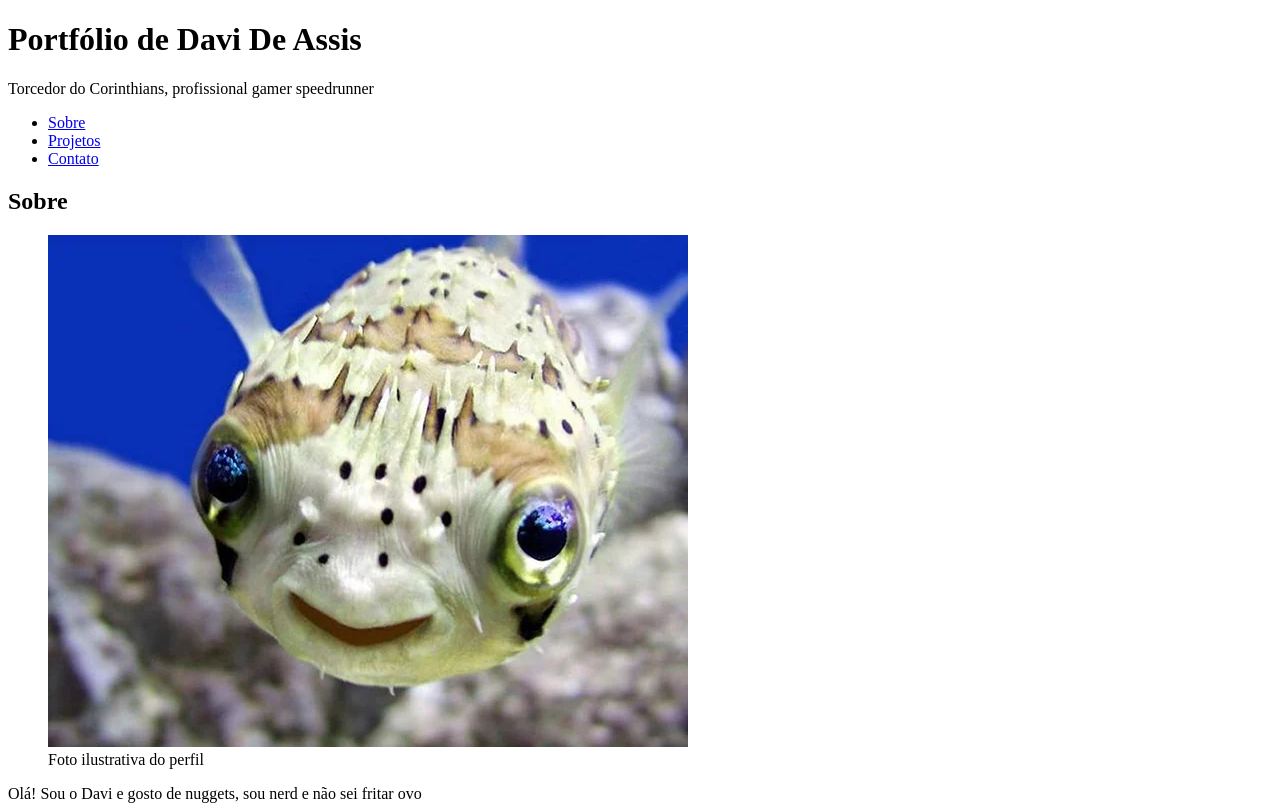
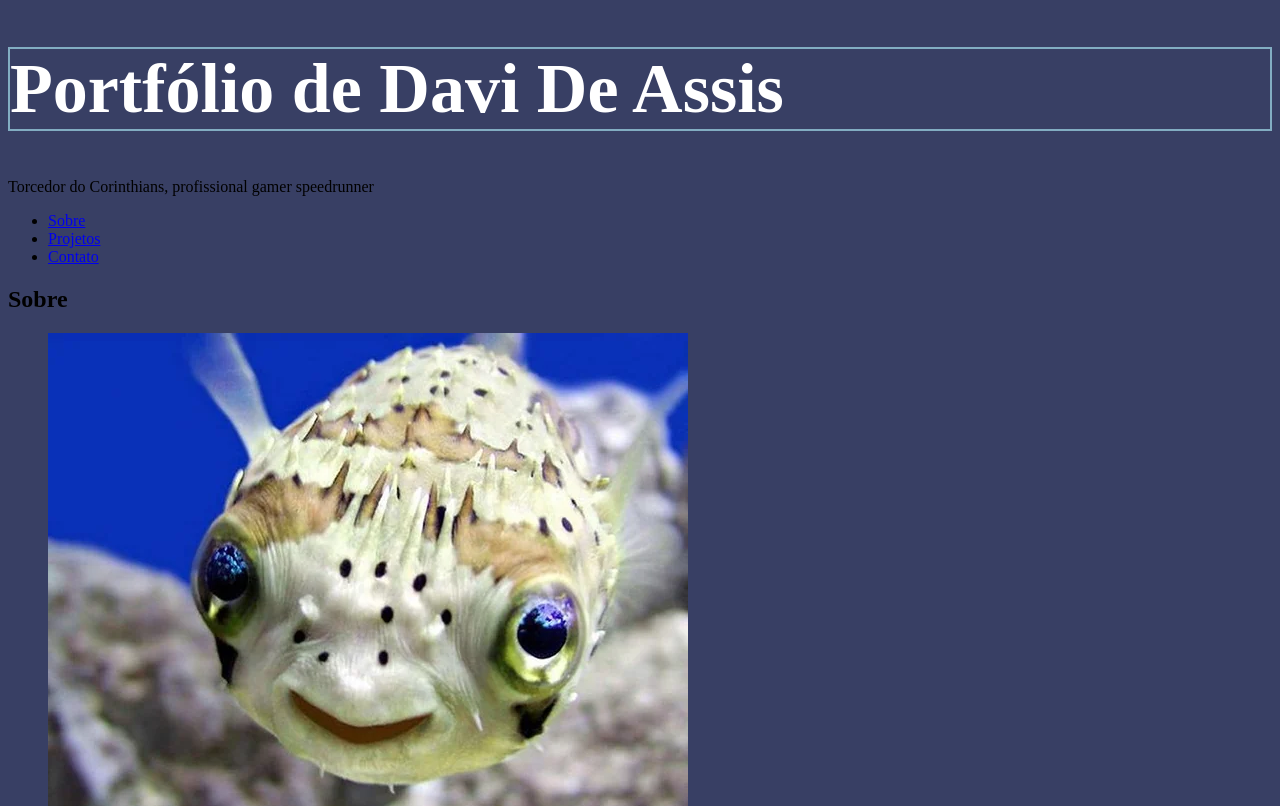
Before and after one commit to D4viAssis/Atividade-Pr-tica-HTML, a plain HTML site: page portfolio-html./Index.html in a window 1280 px wide. Shown: the top 806 px of the page. Drawn offline with Linux system fonts and the light colour scheme.

Commit message:
qwhuihuin\\n njd b hjuvfs,hfbxzsdhbSAJK

```diff
--- a/portfolio-html./Index.html
+++ b/portfolio-html./Index.html
@@ -5,10 +5,10 @@
 <meta name="viewport" content="width=device-width, initial-scale=1">
 <title>Portfólio de Davi De Assis</title>
 <meta name="description" content="Portfólio simples feito em HTML puro.">
+<link rel="stylesheet" href="Style.css">
 </head>
 <body>
 <header>
-
 <h1 class="oi">Portfólio de Davi De Assis</h1>
 <p>Torcedor do Corinthians, profissional gamer speedrunner</p>
 <nav aria-label="Navegação principal">
--- a/portfolio-html./Style.css
+++ b/portfolio-html./Style.css
@@ -0,0 +1,11 @@
+.oi{
+    color: rgb(255, 255, 255);
+    font-size: 70px;
+    border: 2px solid rgb(130, 173, 194);
+
+
+}
+body {
+background-color:rgb(56, 63, 100)
+
+}
```
